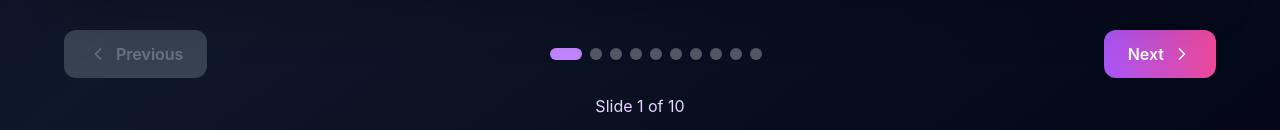
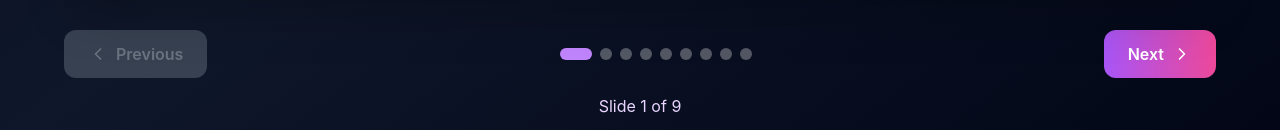
Before and after one commit to vjeai09/agenticai-demo, a React (Vite) app in the folder agentic-demo-frontend/: page / in a window 1280 px wide. Shown: the part 822-952 px from the top of the page. Built offline with nearby package versions, Linux system fonts and the light colour scheme.

Commit message:
chore: remove success slide (slide 10) and cleanup onSuccess usage

```diff
--- a/agentic-demo-frontend/src/components/AgenticJourney.jsx
+++ b/agentic-demo-frontend/src/components/AgenticJourney.jsx
@@ -757,17 +757,7 @@ Memory stored for future trips:
     }
     ,
     // Success slide shown after successful contact submission
-    {
-      level: "Thanks",
-      title: "Message sent",
-      subtitle: "We'll reply shortly",
-      icon: Users,
-      color: "from-emerald-500 to-green-500",
-      content: {
-        type: 'success',
-        message: "Thanks for reaching out — we'll get back to you soon."
-      }
-    }
+
   ];
 
   const currentSlideData = slides[currentSlide];
@@ -902,7 +892,7 @@ Memory stored for future trips:
                   </p>
                 </div>
                 <div className="px-5 py-6 bg-white text-gray-900 overflow-y-auto" style={{ maxHeight: 'calc(100vh - var(--banner-h, 0px) - var(--bottom-nav-h, 0px) - 12rem)' }}>
-                  <SlideContent content={slides[prevSlideIndex].content} color={slides[prevSlideIndex].color} setActiveTab={setActiveTab} mobile={true} onSuccess={() => goToSlide(slides.length - 1)} />
+                  <SlideContent content={slides[prevSlideIndex].content} color={slides[prevSlideIndex].color} setActiveTab={setActiveTab} mobile={true} />
                 </div>
               </motion.div>
             )}
@@ -931,7 +921,7 @@ Memory stored for future trips:
               </div>
 
               <div className="px-5 py-6 bg-white text-gray-900 overflow-y-auto" style={{ maxHeight: 'calc(100vh - var(--banner-h, 0px) - var(--bottom-nav-h, 0px) - 12rem)' }}>
-                <SlideContent content={currentSlideData.content} color={currentSlideData.color} setActiveTab={setActiveTab} mobile={true} onSuccess={() => goToSlide(slides.length - 1)} />
+                <SlideContent content={currentSlideData.content} color={currentSlideData.color} setActiveTab={setActiveTab} mobile={true} />
               </div>
             </motion.div>
           </div>
@@ -958,7 +948,7 @@ Memory stored for future trips:
               </div>
 
               {/* Desktop Slide Content */}
-              <SlideContent content={currentSlideData.content} color={currentSlideData.color} setActiveTab={setActiveTab} mobile={false} onSuccess={() => goToSlide(slides.length - 1)} />
+              <SlideContent content={currentSlideData.content} color={currentSlideData.color} setActiveTab={setActiveTab} mobile={false} />
           </motion.div>
 
           {/* Desktop Navigation */}
```
